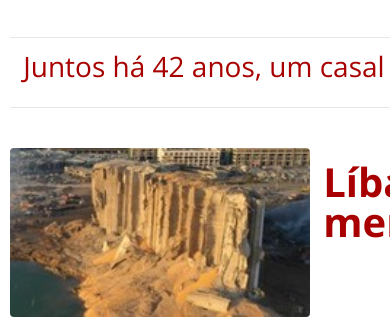
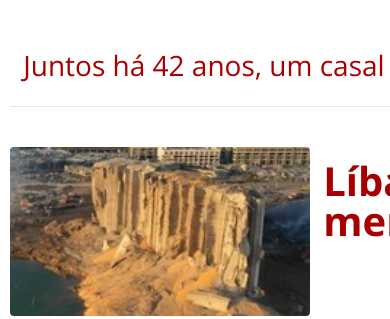
Before and after one commit to joseeandre/Projeto-globo, a plain HTML site: page index.html in a window 390 px wide. Shown: the part 788-1107 px from the top of the page. Drawn offline with nearby package versions, Linux system fonts and the light colour scheme.

Commit message:
read_commit

```diff
--- a/mobile.css
+++ b/mobile.css
@@ -94,7 +94,6 @@
     .texto-format-direita-sub {
         padding-top: 13.5px;
         width: 800px;
-        border-top: 1px solid #E6E6E6;
     }
     .meio {
         display: inline;
```
